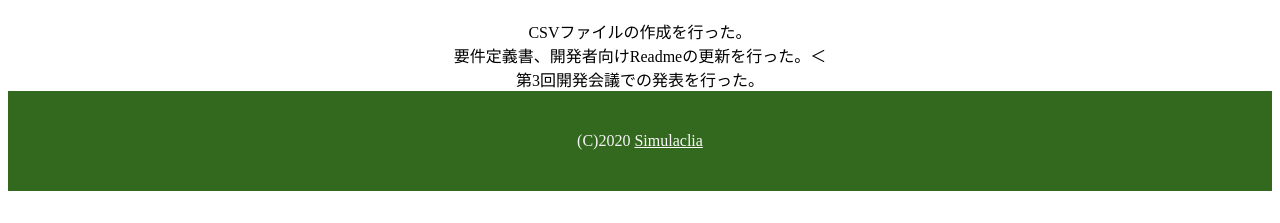
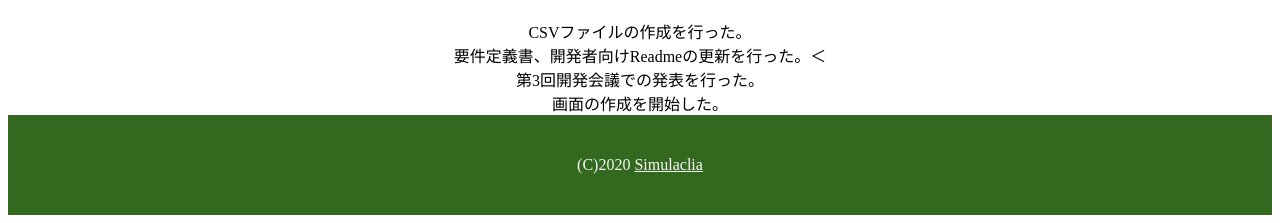
Before and after one commit to Simulaclia/MenuSuggester, a plain HTML site: page doc/開発週誌.html in a window 1280 px wide. Shown: the part 596-819 px from the top of the page. Drawn offline with Linux system fonts and the light colour scheme.

Commit message:
第4週更新

```diff
--- a/doc/開発週誌.html
+++ b/doc/開発週誌.html
@@ -74,7 +74,8 @@ a {
 	<h1>開発第4週</h1>
 	CSVファイルの作成を行った。<br>
 	要件定義書、開発者向けReadmeの更新を行った。＜<br>
-	第3回開発会議での発表を行った。
+	第3回開発会議での発表を行った。<br>
+	画面の作成を開始した。
 
 	</main>
 
```
